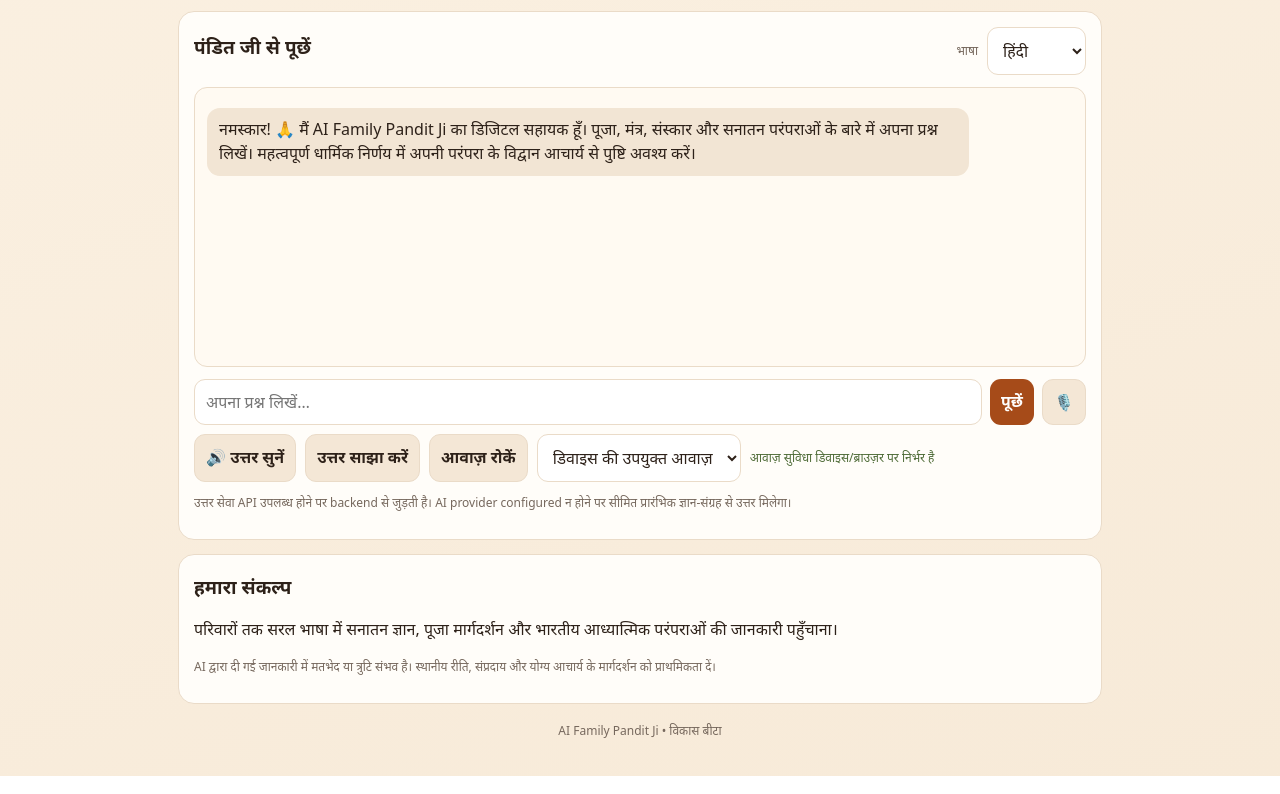
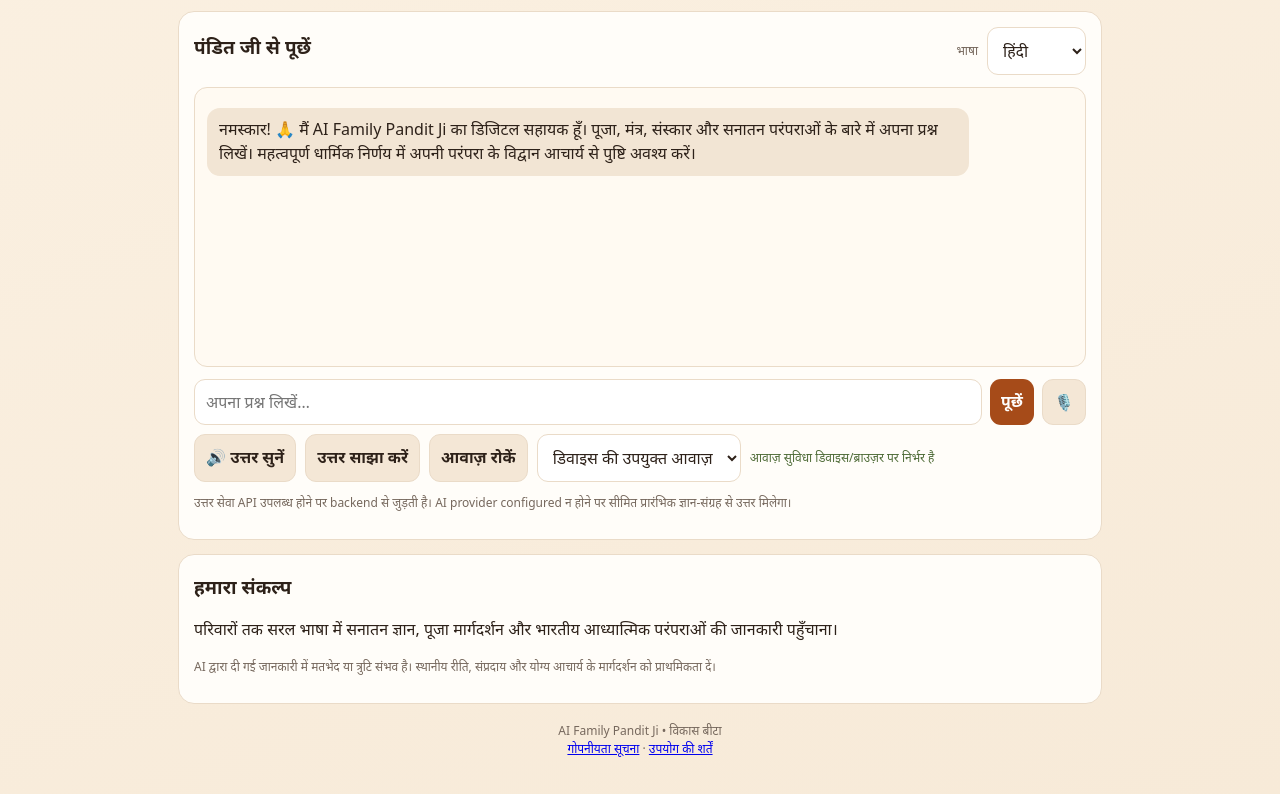
Before and after one commit to parmodtiwari82-bit/Familypanditji, a plain HTML site: page index.html in a window 1280 px wide. Shown: the part 1943-2737 px from the top of the page. Drawn offline with Linux system fonts and the light colour scheme; no server answers.

Commit message:
Expose privacy and terms links in app footer

```diff
--- a/index.html
+++ b/index.html
@@ -31,7 +31,7 @@
 <div class="row" style="margin-top:9px"><button id="read" class="secondary">🔊 उत्तर सुनें</button><button id="shareAnswer" class="secondary" type="button">उत्तर साझा करें</button><button id="stop" class="secondary">आवाज़ रोकें</button><select id="voiceChoice" aria-label="उत्तर की आवाज़ चुनें"><option value="auto">डिवाइस की उपयुक्त आवाज़</option></select><span id="voiceStatus" class="status">आवाज़ सुविधा डिवाइस/ब्राउज़र पर निर्भर है</span></div>
 <p class="hint">उत्तर सेवा API उपलब्ध होने पर backend से जुड़ती है। AI provider configured न होने पर सीमित प्रारंभिक ज्ञान-संग्रह से उत्तर मिलेगा।</p></section>
 <section class="panel"><div class="section-title">हमारा संकल्प</div><p>परिवारों तक सरल भाषा में सनातन ज्ञान, पूजा मार्गदर्शन और भारतीय आध्यात्मिक परंपराओं की जानकारी पहुँचाना।</p><p class="foot">AI द्वारा दी गई जानकारी में मतभेद या त्रुटि संभव है। स्थानीय रीति, संप्रदाय और योग्य आचार्य के मार्गदर्शन को प्राथमिकता दें।</p></section>
-<footer class="foot" style="text-align:center;padding:18px">AI Family Pandit Ji • विकास बीटा</footer>
+<footer class="foot" style="text-align:center;padding:18px">AI Family Pandit Ji • विकास बीटा<br><a href="/privacy">गोपनीयता सूचना</a> · <a href="/terms">उपयोग की शर्तें</a></footer>
 </main>
 <script>
 const log=document.getElementById('chatlog'),q=document.getElementById('question'),lang=document.getElementById('lang');
```
